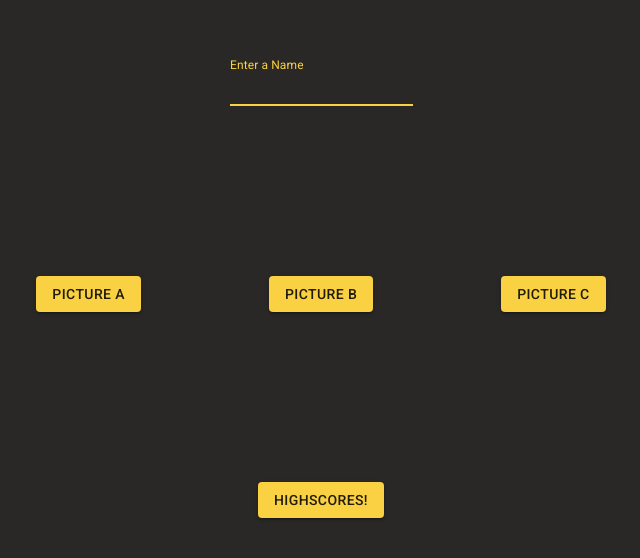
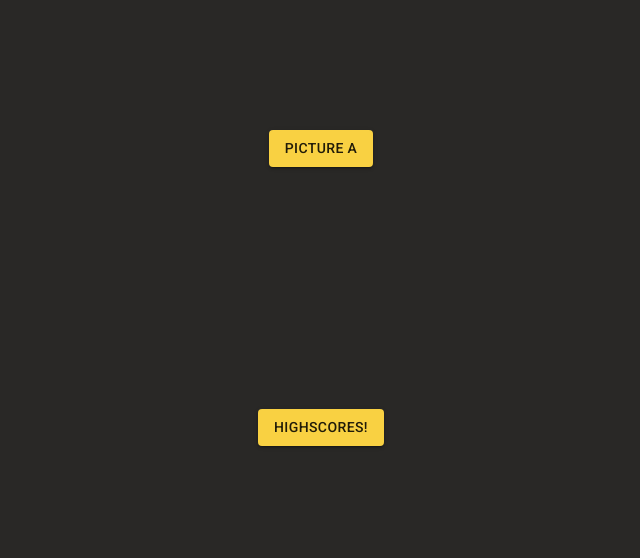
Before and after one commit to uwuzumaki/wheres-waldo, a React (Vite) app: page / in a window 1280 px wide. Shown: the part 112-670 px from the top of the page, without its empty margins (319-959 px from the left). Built offline with nearby package versions, Linux system fonts and the light colour scheme.

Commit message:
removed maps b and c options

```diff
--- a/src/Components/Home/Home.jsx
+++ b/src/Components/Home/Home.jsx
@@ -38,27 +38,15 @@ const Home = () => {
   return (
     <Base>
       <Section>
-        <CustomTextField
-          label="Enter a Name"
-          variant="standard"
-          focused
-          sx={{
-            input: {
-              color: "primary.main",
-            },
-          }}
-        />
-      </Section>
-      <Section>
         <CustomButton variant="contained">
           <CustomLink to="/picture/kanagawa">Picture A</CustomLink>
         </CustomButton>
-        <CustomButton variant="contained">
+        {/* <CustomButton variant="contained">
           <CustomLink to="/picture/b">Picture B</CustomLink>
         </CustomButton>
         <CustomButton variant="contained">
           <CustomLink to="/picture/c">Picture C</CustomLink>
-        </CustomButton>
+        </CustomButton> */}
       </Section>
       <Section>
         <CustomLink to="/highscores">
```
